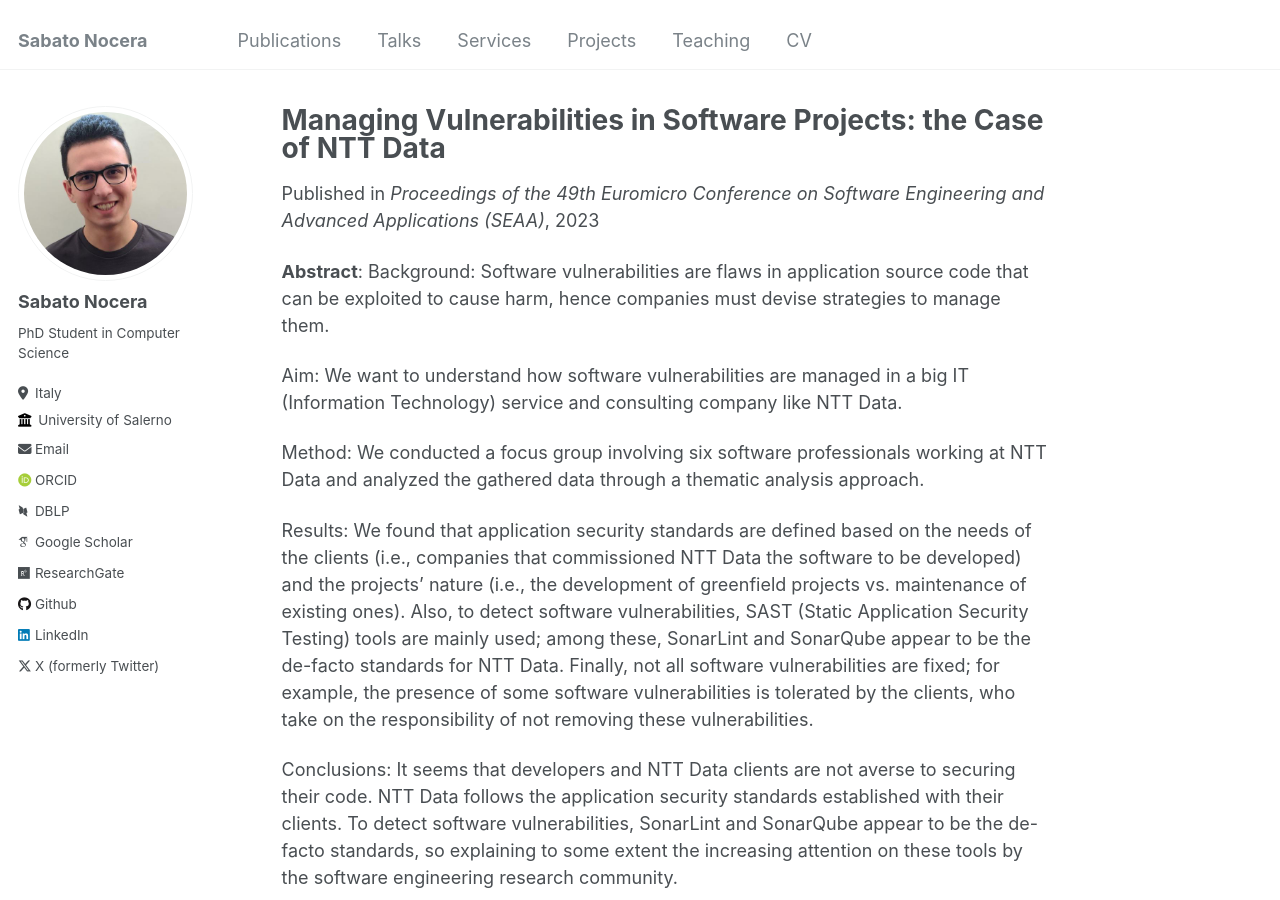
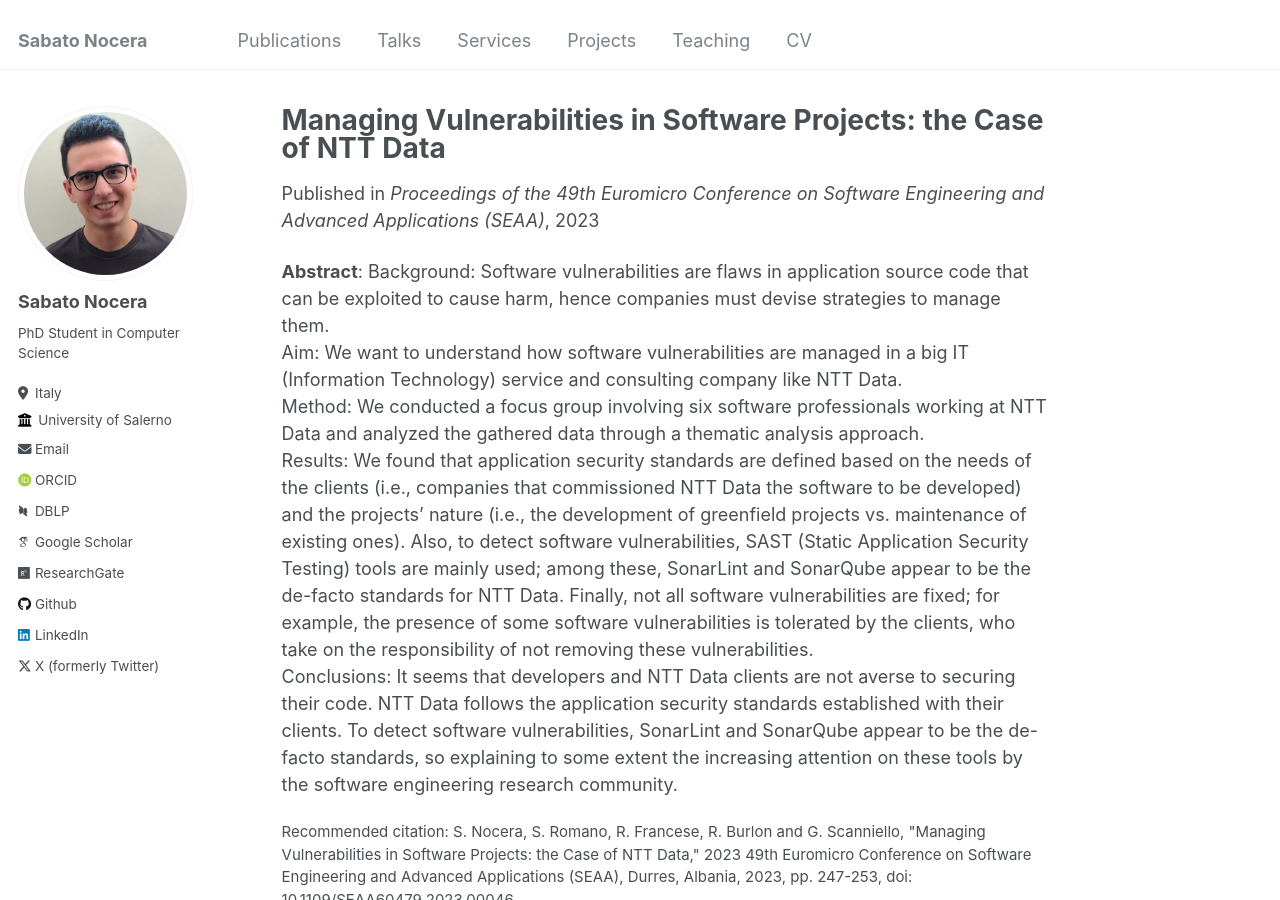
Before and after one commit to sabato-nocera/sabato-nocera.github.io, a Jekyll site: the page built from _publications/nocera_2023_seaa_sm.md, in a window 1280 px wide and 900 px high. Built offline with Jekyll 4.4.1, drawn with Linux system fonts in a browser that asks for light colours; some web fonts are replaced.

```diff
--- a/_publications/nocera_2023_seaa_sm.md
+++ b/_publications/nocera_2023_seaa_sm.md
@@ -2,7 +2,7 @@
 title: "Managing Vulnerabilities in Software Projects: the Case of NTT Data"
 collection: publications
 permalink: /publication/nocera_2023_seaa_sm
-excerpt: 'The study found that software vulnerabilities are managed by following client-specific security standards, using SAST tools like SonarLint and SonarQube for detection, and sometimes leaving vulnerabilities unresolved due to technological or economic constraints.'
+excerpt: # 'The study found that software vulnerabilities are managed by following client-specific security standards, using SAST tools like SonarLint and SonarQube for detection, and sometimes leaving vulnerabilities unresolved due to technological or economic constraints.'
 date: 2023-09-06
 venue: 'Proceedings of the 49th Euromicro Conference on Software Engineering and Advanced Applications (SEAA)'
 slidesurl: # 'http://academicpages.github.io/files/slides1.pdf'
@@ -10,12 +10,8 @@ paperurl: 'https://doi.org/10.1109/SEAA60479.2023.00046'
 citation: 'S. Nocera, S. Romano, R. Francese, R. Burlon and G. Scanniello, "Managing Vulnerabilities in Software Projects: the Case of NTT Data," 2023 49th Euromicro Conference on Software Engineering and Advanced Applications (SEAA), Durres, Albania, 2023, pp. 247-253, doi: 10.1109/SEAA60479.2023.00046.'
 ---
 
-**Abstract**: Background: Software vulnerabilities are flaws in application source code that can be exploited to cause harm, hence companies must devise strategies to manage them.
-
-Aim: We want to understand how software vulnerabilities are managed in a big IT (Information Technology) service and consulting company like NTT Data.
-
-Method: We conducted a focus group involving six software professionals working at NTT Data and analyzed the gathered data through a thematic analysis approach.
-
-Results: We found that application security standards are defined based on the needs of the clients (i.e., companies that commissioned NTT Data the software to be developed) and the projects’ nature (i.e., the development of greenfield projects vs. maintenance of existing ones). Also, to detect software vulnerabilities, SAST (Static Application Security Testing) tools are mainly used; among these, SonarLint and SonarQube appear to be the de-facto standards for NTT Data. Finally, not all software vulnerabilities are fixed; for example, the presence of some software vulnerabilities is tolerated by the clients, who take on the responsibility of not removing these vulnerabilities.
-
+**Abstract**: Background: Software vulnerabilities are flaws in application source code that can be exploited to cause harm, hence companies must devise strategies to manage them. <br/>
+Aim: We want to understand how software vulnerabilities are managed in a big IT (Information Technology) service and consulting company like NTT Data.<br/>
+Method: We conducted a focus group involving six software professionals working at NTT Data and analyzed the gathered data through a thematic analysis approach.<br/>
+Results: We found that application security standards are defined based on the needs of the clients (i.e., companies that commissioned NTT Data the software to be developed) and the projects’ nature (i.e., the development of greenfield projects vs. maintenance of existing ones). Also, to detect software vulnerabilities, SAST (Static Application Security Testing) tools are mainly used; among these, SonarLint and SonarQube appear to be the de-facto standards for NTT Data. Finally, not all software vulnerabilities are fixed; for example, the presence of some software vulnerabilities is tolerated by the clients, who take on the responsibility of not removing these vulnerabilities.<br/>
 Conclusions: It seems that developers and NTT Data clients are not averse to securing their code. NTT Data follows the application security standards established with their clients. To detect software vulnerabilities, SonarLint and SonarQube appear to be the de-facto standards, so explaining to some extent the increasing attention on these tools by the software engineering research community.
```
